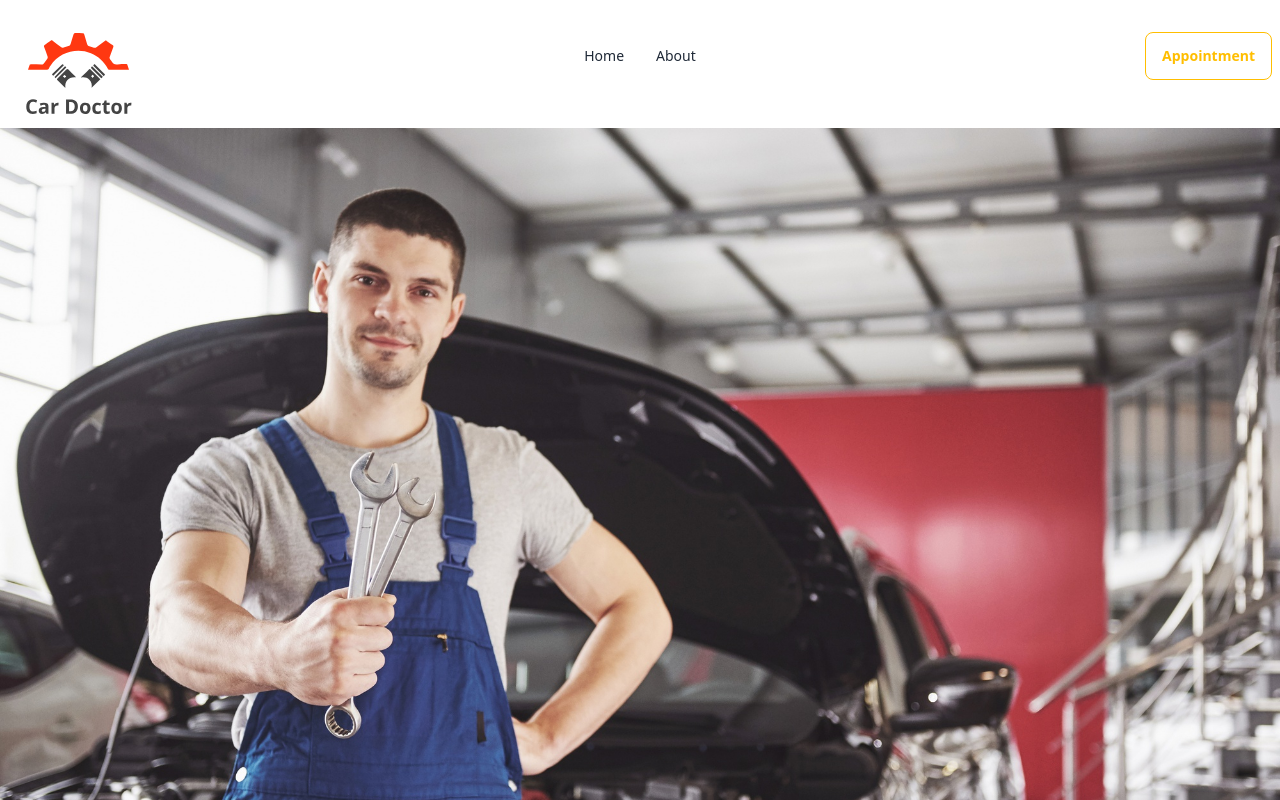
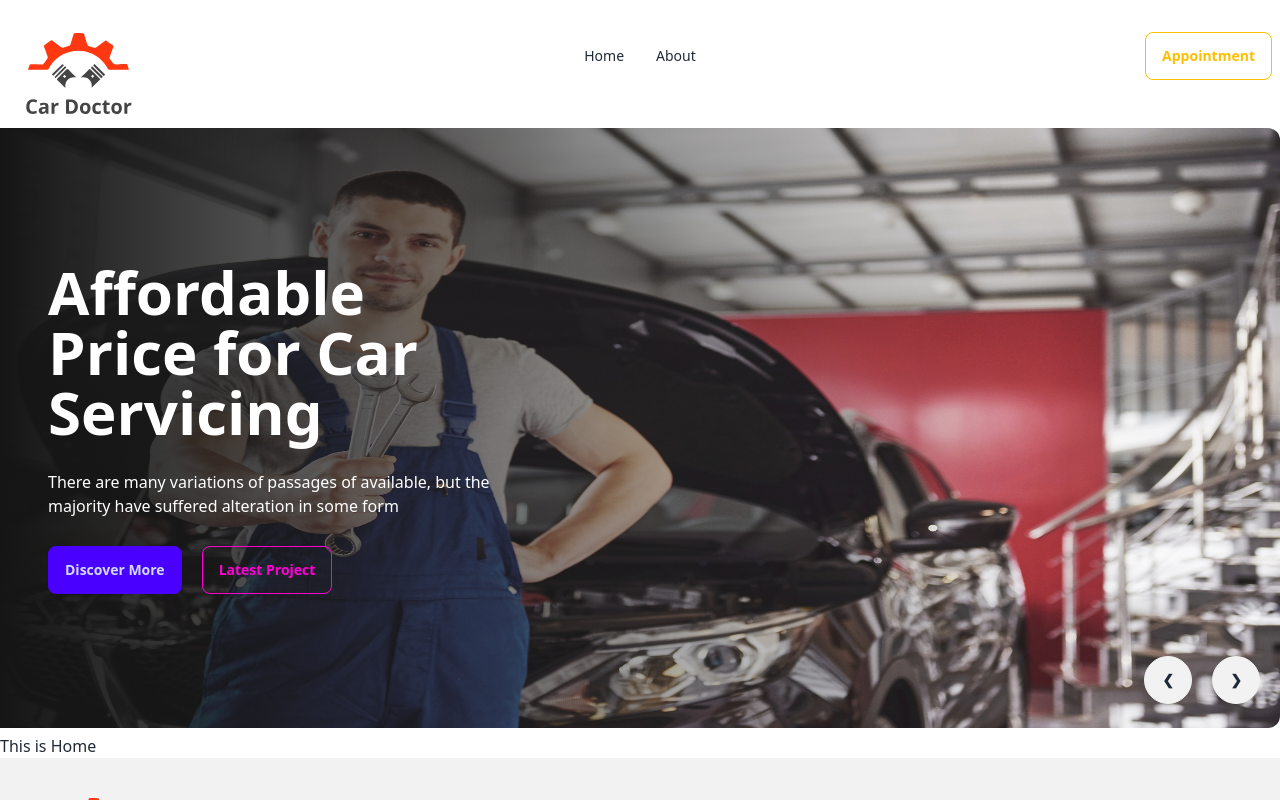
Before and after one commit to rehanulhb/car-parts-shop-frontend, a React (Vite) app: page / in a window 1280 px wide. Shown: the top 800 px of the page. Built offline with nearby package versions, Linux system fonts and the light colour scheme.

Commit message:
Banner Design done

```diff
--- a/src/Pages/Home/Banner/Banner.jsx
+++ b/src/Pages/Home/Banner/Banner.jsx
@@ -1,19 +1,30 @@
-import img1 from '../../../assets/images/banner/1.jpg'
-import img2 from '../../../assets/images/banner/2.jpg'
-import img3 from '../../../assets/images/banner/3.jpg'
-import img4 from '../../../assets/images/banner/4.jpg'
-import img5 from '../../../assets/images/banner/5.jpg'
-import img6 from '../../../assets/images/banner/6.jpg'
-
+import img1 from "../../../assets/images/banner/1.jpg";
+import img2 from "../../../assets/images/banner/2.jpg";
+import img3 from "../../../assets/images/banner/3.jpg";
+import img4 from "../../../assets/images/banner/4.jpg";
+import img5 from "../../../assets/images/banner/5.jpg";
+import img6 from "../../../assets/images/banner/6.jpg";
 
 const Banner = () => {
   return (
-    <div className="carousel w-full">
+    <div className="carousel w-full h-[600px]">
       <div id="slide1" className="carousel-item relative w-full">
-        <img
-          src={img1}
-          className="w-full"
-        />
+        <img src={img1} className="w-full rounded-xl" />
+        <div className="absolute flex items-center h-full left-0 top-0 bg-gradient-to-r from-[#151515] to-[rgba(21,21,21,0)] ">
+          <div className="text-white space-y-7 pl-12 w-1/2">
+            <h2 className="text-6xl font-bold">Affordable Price for Car Servicing</h2>
+            <p>
+              There are many variations of passages of available, but the
+              majority have suffered alteration in some form
+            </p>
+            <div>
+              <button className="btn btn-primary mr-5">Discover More</button>
+              <button className="btn btn-outline btn-secondary">
+                Latest Project
+              </button>
+            </div>
+          </div>
+        </div>
         <div className="absolute left-5 right-5 bottom-0 justify-end flex -translate-y-1/2 transform ">
           <a href="#slide4" className="btn btn-circle mr-5">
             ❮
@@ -24,10 +35,7 @@
         </div>
       </div>
       <div id="slide2" className="carousel-item relative w-full">
-        <img
-          src={img2}
-          className="w-full"
-        />
+        <img src={img2} className="w-full" />
         <div className="absolute left-5 right-5 bottom-0 justify-end flex -translate-y-1/2 transform">
           <a href="#slide1" className="btn btn-circle mr-5">
             ❮
@@ -38,10 +46,7 @@
         </div>
       </div>
       <div id="slide3" className="carousel-item relative w-full">
-        <img
-          src={img3}
-          className="w-full"
-        />
+        <img src={img3} className="w-full" />
         <div className="absolute left-5 right-5 bottom-0 justify-end flex -translate-y-1/2 transform">
           <a href="#slide2" className="btn btn-circle mr-5">
             ❮
@@ -52,10 +57,7 @@
         </div>
       </div>
       <div id="slide4" className="carousel-item relative w-full">
-        <img
-          src={img4}
-          className="w-full"
-        />
+        <img src={img4} className="w-full" />
         <div className="absolute left-5 right-5 bottom-0 justify-end flex -translate-y-1/2 transform">
           <a href="#slide3" className="btn btn-circle mr-5">
             ❮
```
